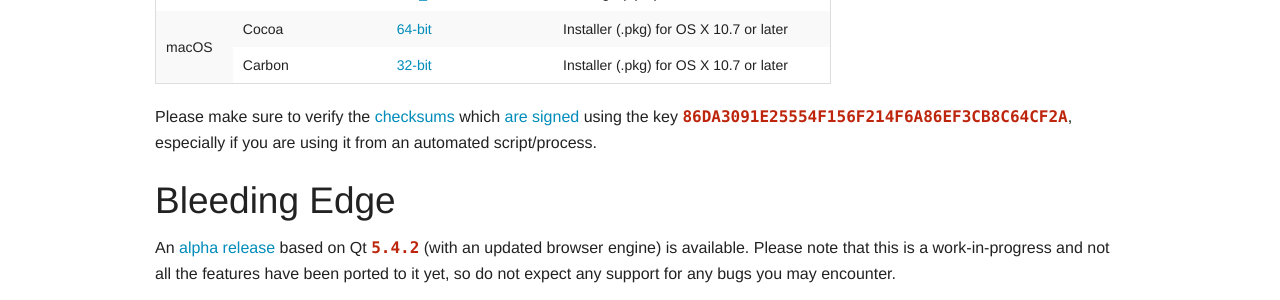
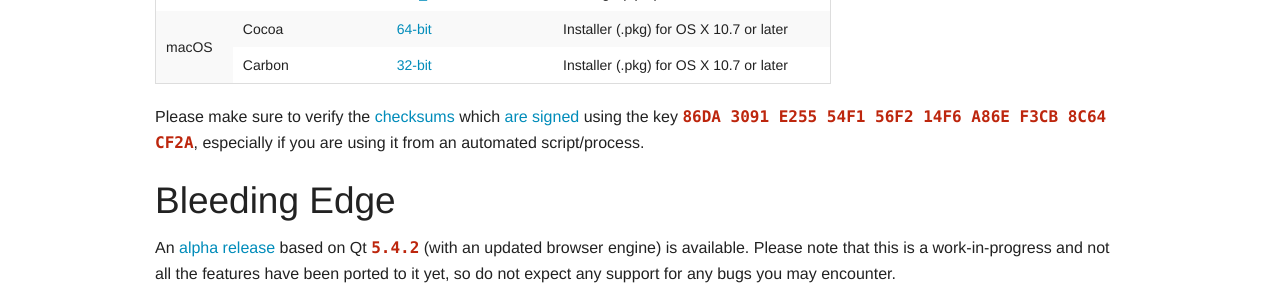
Before and after one commit to wkhtmltopdf/wkhtmltopdf, a Jekyll site: the page built from docs/downloads.md, in a window 1280 px wide. Shown: the part 606-906 px from the top of the page. Built offline with Jekyll 4.4.1, drawn with Linux system fonts in a browser that asks for light colours; nearby versions of some CDN libraries.

Commit message:
change PGP key URL + show fingerprint in same format
fixes #4387

```diff
--- a/docs/downloads.md
+++ b/docs/downloads.md
@@ -121,7 +121,7 @@
     </tbody>
 </table>
 
-Please make sure to verify the [checksums](https://downloads.wkhtmltopdf.org/0.12/0.12.5/SHA256SUMS) which [are signed](https://downloads.wkhtmltopdf.org/0.12/0.12.5/SHA256SUMS.asc) using the key [`86DA3091E25554F156F214F6A86EF3CB8C64CF2A`](https://pgp.mit.edu/pks/lookup?search=ashish+kulkarni+open+source&op=vindex), especially if you are using it from an automated script/process.
+Please make sure to verify the [checksums](https://downloads.wkhtmltopdf.org/0.12/0.12.5/SHA256SUMS) which [are signed](https://downloads.wkhtmltopdf.org/0.12/0.12.5/SHA256SUMS.asc) using the key [`86DA 3091 E255 54F1 56F2 14F6 A86E F3CB 8C64 CF2A`](https://pgp.mit.edu/pks/lookup?search=ashish+kulkarni+open+source&op=vindex&fingerprint=on), especially if you are using it from an automated script/process.
 
 ## Bleeding Edge
 
```
